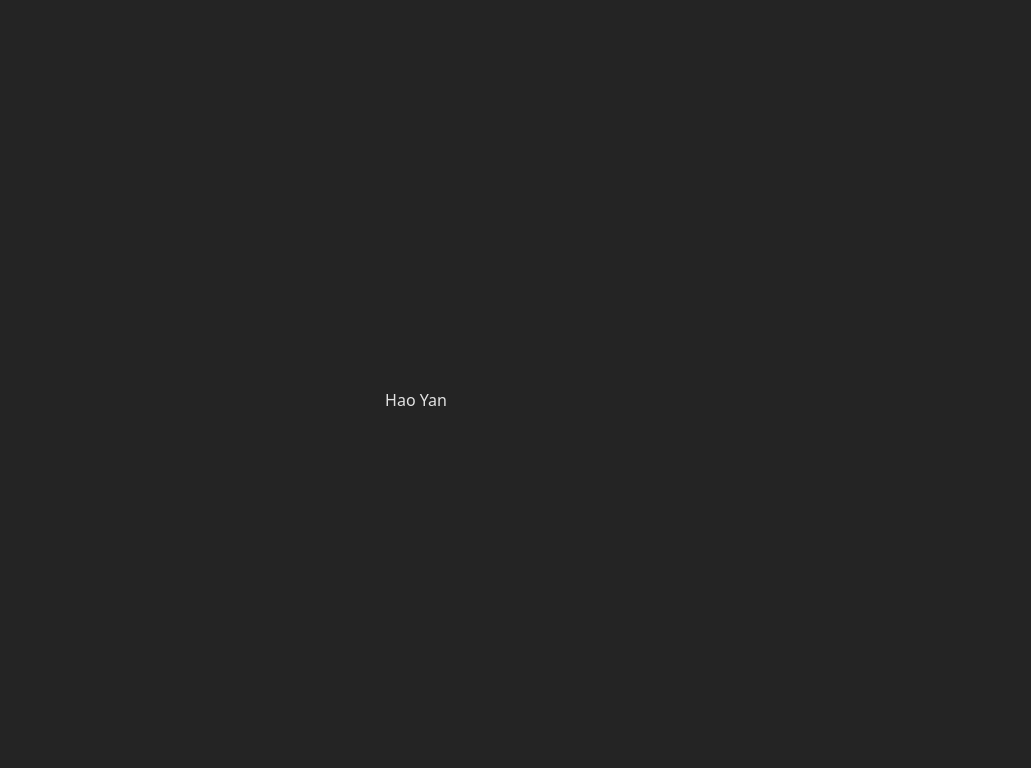
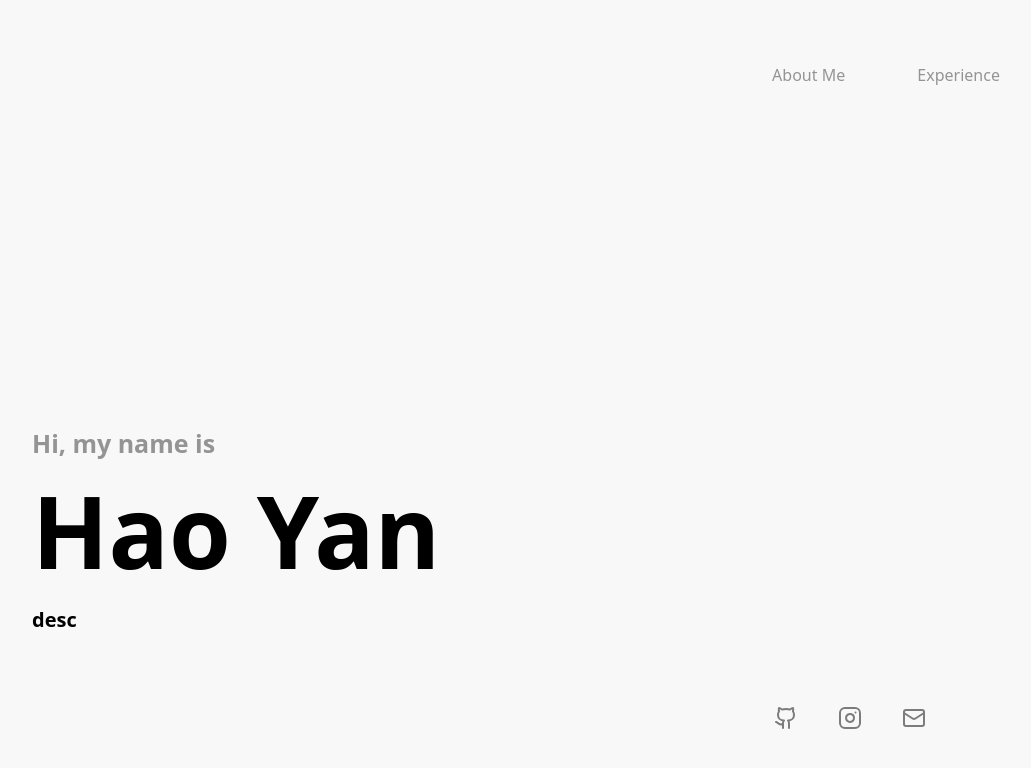
Before and after one commit to dark-sorceror/Personal-Website, a React (Vite) app: page / in a window 1280 px wide. Shown: the top 768 px of the page, without its empty margins (224-1255 px from the left). Built offline with nearby package versions, Linux system fonts and the light colour scheme.

Commit message:
Started the home page

```diff
--- a/package.json
+++ b/package.json
@@ -11,7 +11,8 @@
     },
     "dependencies": {
         "react": "^19.1.1",
-        "react-dom": "^19.1.1"
+        "react-dom": "^19.1.1",
+        "react-router-dom": "^7.9.5"
     },
     "devDependencies": {
         "@eslint/js": "^9.36.0",
--- a/src/App.css
+++ b/src/App.css
@@ -1,6 +1,41 @@
-#root {
-    max-width: 1280px;
-    margin: 0 auto;
-    padding: 2rem;
-    text-align: center;
+.wrapper {
+    width: 100%;
+    height: 1500px;
 }
+
+.p1,
+.p2 {
+    display: flex;
+    width: 100%;
+    height: 800px;
+    align-items: center;
+    justify-content: center;
+}
+
+.p1w {
+    width: 60%;
+    display: flex;
+    height: max-content;
+    flex-direction: column;
+    align-items: center;
+}
+
+.top {
+    height: 30px;
+    width: 100%;
+    font-weight: 600;
+    font-size: 25px;
+    opacity: 40%;
+}
+
+.name {
+    width: 100%;
+    font-size: 100px;
+    font-weight: 700;
+}
+
+.desc {
+    width: 100%;
+    font-size: 20px;
+    font-weight: 600;
+}
--- a/src/App.tsx
+++ b/src/App.tsx
@@ -1,7 +1,18 @@
+import Home from "./Home";
+
+import Navbar from "./components/Navbar/Navbar";
+import Linkbar from "./components/Linkbar/Linkbar";
+
 import "./App.css";
 
 function App() {
-	return <>Hao Yan</>
+    return (
+        <>
+            <Navbar />
+            <Linkbar />
+            <Home />
+        </>
+    );
 }
 
 export default App;
--- /dev/null
+++ b/src/Home.tsx
@@ -0,0 +1,16 @@
+export default function Home() {
+    return (
+        <div className="wrapper">
+            <section className="p1">
+                <div className="p1w">
+                    <div className="top">Hi, my name is</div>
+                    <div className="name">Hao Yan</div>
+                    <div className="desc">
+                        desc
+                    </div>
+                </div>
+            </section>
+            <section className="p2">p2</section>
+        </div>
+    );
+}
--- /dev/null
+++ b/src/components/Linkbar/Linkbar.css
@@ -0,0 +1,45 @@
+.linkbar-wrapper {
+    position: fixed;
+    right: 100px;
+    padding: 10px;
+    bottom: 40px;
+    width: fit-content;
+    height: fit-content;
+    display: flex;
+    align-items: center;
+    justify-content: center;
+}
+
+.linkbar {
+    display: flex;
+    justify-content: space-around;
+    width: 100%;
+}
+
+.linkbar a {
+    display: flex;
+    align-items: center;
+    justify-content: center;
+    padding: 20px;
+    border-radius: 20px;
+
+    transition: all 0.2s ease-in-out;
+    opacity: 50%;
+
+    &:hover {
+        scale: 1.1;
+        opacity: 90%;
+    }
+
+    .github&:hover {
+        color: black;
+    }
+
+    .instagram&:hover {
+        color: rgb(232, 58, 255);
+    }
+
+    .mail&:hover {
+        color: red;
+    }
+}
--- /dev/null
+++ b/src/components/Linkbar/Linkbar.tsx
@@ -0,0 +1,66 @@
+import "./Linkbar.css";
+
+export default function Linkbar() {
+    return (
+        <div className="linkbar-wrapper">
+            <div className="linkbar">
+                <a className="github">
+                    <svg
+                        xmlns="http://www.w3.org/2000/svg"
+                        width="24"
+                        height="24"
+                        viewBox="0 0 24 24"
+                        fill="none"
+                        stroke="currentColor"
+                        stroke-width="2"
+                        stroke-linecap="round"
+                        stroke-linejoin="round"
+                    >
+                        <path d="M15 22v-4a4.8 4.8 0 0 0-1-3.5c3 0 6-2 6-5.5.08-1.25-.27-2.48-1-3.5.28-1.15.28-2.35 0-3.5 0 0-1 0-3 1.5-2.64-.5-5.36-.5-8 0C6 2 5 2 5 2c-.3 1.15-.3 2.35 0 3.5A5.403 5.403 0 0 0 4 9c0 3.5 3 5.5 6 5.5-.39.49-.68 1.05-.85 1.65-.17.6-.22 1.23-.15 1.85v4" />
+                        <path d="M9 18c-4.51 2-5-2-7-2" />
+                    </svg>
+                </a>
+                <a className="instagram">
+                    <svg
+                        xmlns="http://www.w3.org/2000/svg"
+                        width="24"
+                        height="24"
+                        viewBox="0 0 24 24"
+                        fill="none"
+                        stroke="currentColor"
+                        stroke-width="2"
+                        stroke-linecap="round"
+                        stroke-linejoin="round"
+                    >
+                        <rect
+                            width="20"
+                            height="20"
+                            x="2"
+                            y="2"
+                            rx="5"
+                            ry="5"
+                        />
+                        <path d="M16 11.37A4 4 0 1 1 12.63 8 4 4 0 0 1 16 11.37z" />
+                        <line x1="17.5" x2="17.51" y1="6.5" y2="6.5" />
+                    </svg>
+                </a>
+                <a className="mail">
+                    <svg
+                        xmlns="http://www.w3.org/2000/svg"
+                        width="24"
+                        height="24"
+                        viewBox="0 0 24 24"
+                        fill="none"
+                        stroke="currentColor"
+                        stroke-width="2"
+                        stroke-linecap="round"
+                        stroke-linejoin="round"
+                    >
+                        <path d="m22 7-8.991 5.727a2 2 0 0 1-2.009 0L2 7" />
+                        <rect x="2" y="4" width="20" height="16" rx="2" />
+                    </svg>
+                </a>
+            </div>
+        </div>
+    );
+}
--- /dev/null
+++ b/src/components/Navbar/Navbar.css
@@ -0,0 +1,35 @@
+nav {
+    display: flex;
+    justify-content: center;
+    margin-top: 20px;
+    height: 70px;
+    align-items: center;
+    padding: 20px 20px;
+}
+
+.nav {
+    display: flex;
+    justify-content: space-between;
+    width: 100%;
+    height: 100%;
+}
+
+.hotlinks {
+    display: flex;
+    align-items: center;
+    justify-content: space-around;
+    width: 300px;
+}
+
+.hotlinks a {
+    color: black;
+    text-decoration: none;
+    opacity: 40%;
+
+    transition: all 0.2s ease-in-out;
+
+    &:hover {
+        scale: 1.1;
+        opacity: 100%;
+    }
+}
--- /dev/null
+++ b/src/components/Navbar/Navbar.tsx
@@ -0,0 +1,19 @@
+import "./Navbar.css";
+
+export default function Navbar() {
+    return (
+        <nav>
+            <div className="nav">
+                <div className="logo"></div>
+                <div className="hotlinks">
+                    <a href="" className="about-me">
+                        About Me
+                    </a>
+                    <a href="" className="experience">
+                        Experience
+                    </a>
+                </div>
+            </div>
+        </nav>
+    );
+}
--- a/src/index.css
+++ b/src/index.css
@@ -1,11 +1,16 @@
 :root {
+    margin: 0;
+    padding: 0;
+
     font-family: system-ui, Avenir, Helvetica, Arial, sans-serif;
     line-height: 1.5;
     font-weight: 400;
 
     color-scheme: light dark;
-    color: rgba(255, 255, 255, 0.87);
-    background-color: #242424;
+    /*color: rgba(255, 255, 255, 0.87);*/
+    /*background-color: #242424;*/
+    color: black;
+    background-color: rgb(248, 248, 248);
 
     font-synthesis: none;
     text-rendering: optimizeLegibility;
@@ -16,7 +21,11 @@
 body {
     margin: 0;
     display: flex;
-    place-items: center;
-    min-width: 320px;
-    min-height: 100vh;
+    justify-content: center;
 }
+
+#root {
+    color: black;
+    max-width: 1500px;
+    width: 100%;
+}
--- a/src/main.tsx
+++ b/src/main.tsx
@@ -1,7 +1,9 @@
 import { StrictMode } from "react";
 import { createRoot } from "react-dom/client";
+
+import App from "./App.tsx";
+
 import "./index.css";
-import App from "./App.tsx";
 
 createRoot(document.getElementById("root")!).render(
     <StrictMode>
```
Also changed, not shown: 1 other file (tests, documents, lock files or other folders).
